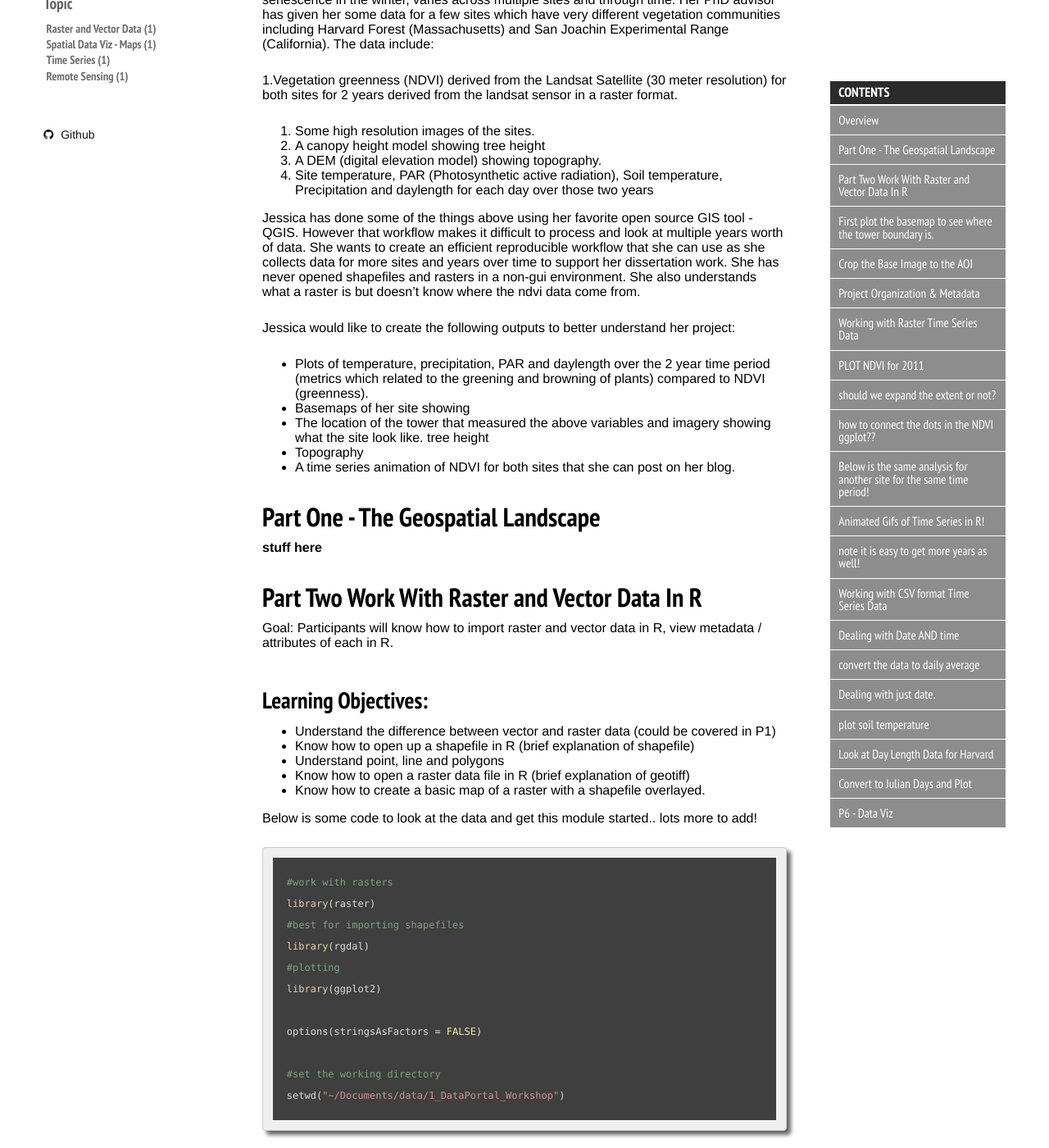
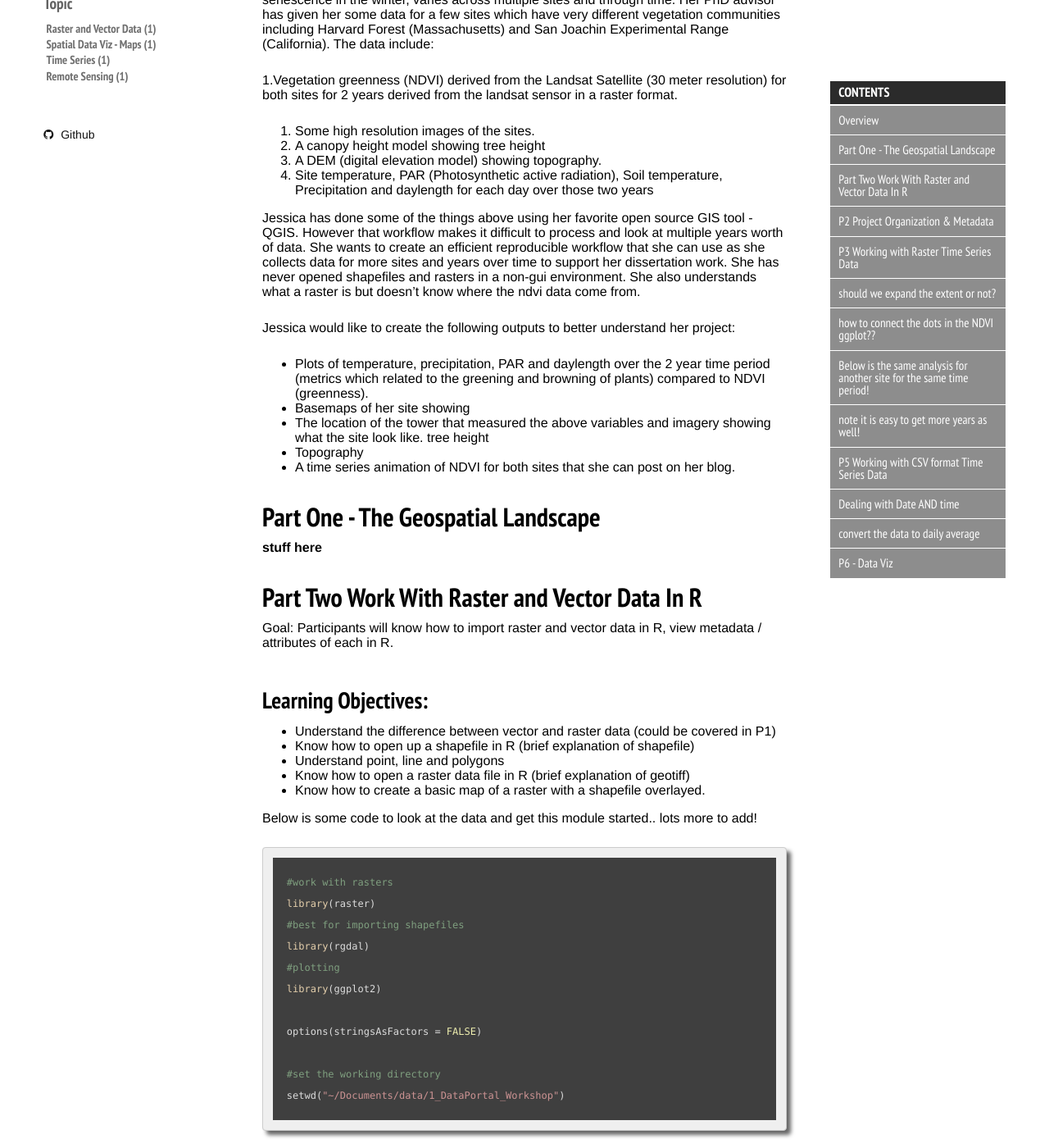
Before and after one commit to jsta/NEON-DC-DataLesson-Hackathon, a Jekyll site: the page built from _posts/sampleLessons/2015-10-15-spatio-temporal-data-workshop.md, in a window 1280 px wide and 1400 px high, scrolled down 486 px. Shown: the whole window at 82% size. Built offline with Jekyll 4.4.1, drawn with Linux system fonts in a browser that asks for light colours; nearby versions of some CDN libraries; some of the changed text lies outside the part shown.

Commit message:
updated headers

```diff
--- a/_posts/sampleLessons/2015-10-15-spatio-temporal-data-workshop.md
+++ b/_posts/sampleLessons/2015-10-15-spatio-temporal-data-workshop.md
@@ -74,7 +74,7 @@
     setwd("~/Documents/data/1_DataPortal_Workshop")
 
 
-#First plot the basemap to see where the tower boundary is.
+###First plot the basemap to see where the tower boundary is.
 
 Note, this will require opening up the geotiff imagery for the site.
 Then plotting
@@ -148,7 +148,7 @@
 ![ ]({{ site.baseurl }}/images/rfigs/2015-10-15-spatio-temporal-data-workshop/import-rgb-image-1.png)
 
 
-#Crop the Base Image to the AOI
+###Crop the Base Image to the AOI
 
 This is the area used to clip the NDVI data from. We can expand it a bit.
 Concerned with size but i think a bit larger could be ok.
@@ -169,7 +169,7 @@
     #make sure you don't overwrite your files!
     writeRaster(new,"new","GTiff", overwrite=TRUE)
 
-#Project Organization & Metadata
+#P2 Project Organization & Metadata
 
 **Goal:** Participants will understand how to organize a project with geospatial data and what metadata are most important to look at.
 
@@ -183,9 +183,9 @@
 
 
 
-    #might have stuff about storing data
+    ###might have stuff about storing data
 
-#Working with Raster Time Series Data
+#P3 Working with Raster Time Series Data
 
 NOTE: this could be part of P2 above!
 
@@ -251,7 +251,7 @@
 
 ![ ]({{ site.baseurl }}/images/rfigs/2015-10-15-spatio-temporal-data-workshop/process-NDVI-images-HARV-2.png)
 
-#PLOT NDVI for 2011
+###PLOT NDVI for 2011
 
 NOTE: will add tiles for 2009-2010 - have 30 years but that is a lot!
 #should we expand the extent or not?
@@ -340,7 +340,7 @@
 
 ![ ]({{ site.baseurl }}/images/rfigs/2015-10-15-spatio-temporal-data-workshop/process-NDVI-images-SJER-3.png)
 
-#Animated Gifs of Time Series in R!
+###Animated Gifs of Time Series in R!
 
 Below is simple code to create an animation from a rasterstack.
 
@@ -374,7 +374,7 @@
 
 ![ ]({{ site.baseurl }}/images/rfigs/2015-10-15-spatio-temporal-data-workshop/create-animation-1.png)
 
-##The animated gif!
+###The animated gif!
 
 ![NDVI time series animation]({{ site.baseurl }}/images/rfigs/2015-10-10-work-with-NDVI-daylength/ndvi.gif)
 
@@ -384,7 +384,7 @@
 
     #the end of this section
 
-#Working with CSV format Time Series Data
+#P5 Working with CSV format Time Series Data
 
 **Goal:** Participants will know how to open, clean and plot quantitative time series data within  a text file.
 
@@ -472,7 +472,7 @@
     #myPlot + scale_x_date(labels = date_format("%m/%d/%y"))
 
 
-#Dealing with just date.
+###Dealing with just date.
 
 the POSIX format is good to go over...One option could be to do the averaging to
 daily on the data above. But you might need to smooth it so it could get complicated?
@@ -535,7 +535,7 @@
 
 ![ ]({{ site.baseurl }}/images/rfigs/2015-10-15-spatio-temporal-data-workshop/read-Daily-avg-3.png)
 
-#plot soil temperature
+###plot soil temperature
 
 
     #
@@ -560,7 +560,7 @@
 
 
 
-#Look at Day Length Data for Harvard
+###Look at Day Length Data for Harvard
 
 NOTE - i need to get the data from 2009-2011 to align with the Landsat Time Series
 
@@ -609,7 +609,7 @@
 
     ## Error in ggplot(dayLengthHar2011, aes(Day, Jan)): object 'dayLengthHar2011' not found
 
-#Convert to Julian Days and Plot
+###Convert to Julian Days and Plot
 
 Next, plot full year's worth of daylength for 2011.
 Note: this could be turned into a function to do multiple files.
```
